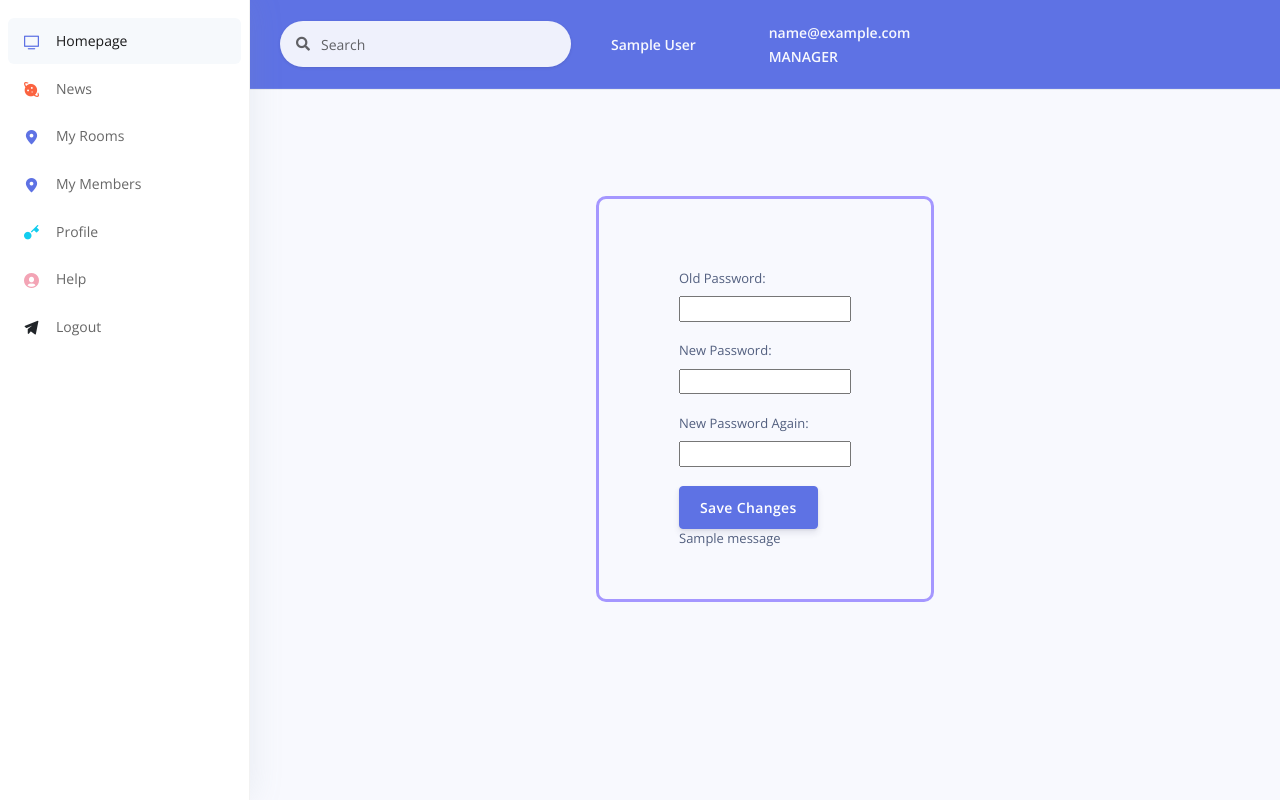
After one commit to bengisucam/WebProject, a Django app: page /accounts/login/1/profile/changePassword/ in a window 1280 px wide. The commit adds this page. Run offline with Django 3.2, Linux system fonts and the light colour scheme; tables that the repository leaves empty hold one stand-in row (values such as "Sample post"); one stand-in notice (Sample message) is shown; some libraries are stand-ins or nearby versions.

Commit message:
profile and password change

```diff
--- a/accounts/templates/accounts/base_login.html
+++ b/accounts/templates/accounts/base_login.html
@@ -85,7 +85,7 @@
                         </li>
                     {% endif %}
                     <li class="nav-item">
-                        <a class="nav-link" href="login.html">
+                        <a class="nav-link" href="{% url 'show_profile' user_id=active_user.id %}">
                             <i class="ni ni-key-25 text-info"></i>
                             <span class="nav-link-text">Profile</span>
                         </a>
@@ -98,7 +98,7 @@
                         </a>
                     </li>
                     <li class="nav-item">
-                        <a class="nav-link">
+                        <a class="nav-link"  href="{% url 'logout' user_id=active_user.id %}" method="post" >
                             <i class="ni ni-send text-dark"></i>
                             <span class="nav-link-text">Logout</span>
                         </a>
@@ -122,7 +122,7 @@
                             <div class="input-group-prepend">
                                 <span class="input-group-text"><i class="fas fa-search"></i></span>
                             </div>
-                            <input class="form-control" placeholder="Search" type="text">
+                            <input class="form-control" placeholder="Search" type="text" >
                         </div>
                     </div>
                     <button type="button" class="close" data-action="search-close" data-target="#navbar-search-main"
--- /dev/null
+++ b/sportcenter/templates/sportcenter/change_password.html
@@ -0,0 +1,47 @@
+{% extends 'accounts/base_login.html' %}
+
+{% block container %}
+    <body>
+
+    <table class="table">
+        <thead>
+
+        </thead>
+        <tbody>
+
+            <tr>
+                <td class="td-actions ">
+                <div class="row">
+                <form class="form" action="{% url 'save_changed_password' user_id=active_user.id %}" method="post"
+                style="border: 3px solid #a597ff; padding: 50px 80px; align-self: center; border-radius: 10px;  margin:90px  auto;" >
+                    {% csrf_token %}
+                    <br>
+
+                    <label for="oldPassword" style="display: block">Old Password: </label>
+                    <input id="oldPassword" type="password" name="old_password" style="display: block">
+                    <br>
+                    <label for="newPassword" style="display: block">New Password: </label>
+                    <input id="newPassword" type="password" name="new_password" style="display: block">
+                    <br>
+                    <label for="newPasswordAgain" style="display: block">New Password Again: </label>
+                    <input id="newPasswordAgain" type="password" name="new_password_again" style="display: block">
+
+                    <br>
+
+                    <input type="submit" class="btn btn-primary" value="Save Changes" style="display: block">
+
+                    {% for message in messages %}
+                        {{ message }}
+                    {% endfor %}
+                </form>
+                </div>
+            </td>
+            </tr>
+
+        </tbody>
+
+
+
+    </table>
+    </body>
+{% endblock container %}
--- a/sportcenter/urls.py
+++ b/sportcenter/urls.py
@@ -1,5 +1,6 @@
 from django.urls import path
 from . import views
+from accounts.views import logoutPage
 
 # seperate each app url individual files, dont overwhelm the WebProject/urls.py !
 
@@ -23,5 +24,10 @@ urlpatterns = [
     path('<int:user_id>/pack/update/<int:pack_id>/', views.update_pack, name='update_pack'),
     path('<int:user_id>/pack/buy/<int:pack_id>/', views.buy_pack, name='buy_pack'),
     path('<int:user_id>/pack/myPacks/', views.my_packs, name='my_packs'),
-    path('<int:user_id>/pack/update/action/<int:pack_id>/', views.update_pack_action, name='update_pack_action')
+    path('<int:user_id>/pack/update/action/<int:pack_id>/', views.update_pack_action, name='update_pack_action'),
+    path('<int:user_id>/profile/', views.show_profile, name='show_profile'),
+    path('<int:user_id>/profile/changePassword/', views.change_password, name='change_password'),
+    path('<int:user_id>/profile/changePassword/save', views.save_changed_password, name='save_changed_password'),
+    path('<int:user_id>/logout/', logoutPage, name='logout'),
+
 ]
--- a/sportcenter/views.py
+++ b/sportcenter/views.py
@@ -4,6 +4,8 @@ from django.db.models import Count
 from django.shortcuts import render, redirect
 from accounts.models import User
 from sportcenter.models import Room, Package, Service, PackageService, CustomerPackage
+from django.contrib.auth.hashers import check_password, make_password
+from django.contrib import messages
 
 # Create your views here.
 
@@ -187,3 +189,34 @@ def my_packs(request, user_id):
     pack_service = PackageService.objects.select_related('service_id')
     return render(request, 'sportcenter/my_packs.html',
                   {'pack': pack, 'active_user': active_user,'pack_service': pack_service, 'customer_pack': customer_pack})
+
+
+
+def show_profile(request, user_id):
+    active_user = User.objects.get(pk=user_id)
+    return render(request, 'sportcenter/profile.html',
+                  {'active_user': active_user})
+
+
+def change_password(request, user_id):
+    active_user = User.objects.get(pk=user_id)
+    return render(request, 'sportcenter/change_password.html',
+                  {'active_user': active_user})
+
+
+def save_changed_password(request, user_id):
+    active_user = User.objects.get(pk=user_id)
+    password = request.POST.get('old_password')
+    if check_password(password, active_user.password):
+        new_password = request.POST.get('new_password')
+        new_password_again = request.POST.get('new_password_again')
+        if new_password == new_password_again:
+            active_user.password = make_password(new_password)
+            active_user.save()
+        else:
+            messages.error(request, 'New passwords do not match!')
+    else:
+        messages.error(request, 'Password is not correct!')
+
+    return render(request, 'sportcenter/profile.html',
+                  {'active_user': active_user})
```
Also changed, not shown: accounts/views.py (+8 -0 lines), sportcenter/templates/sportcenter/profile.html (added, +46 -0 lines).
